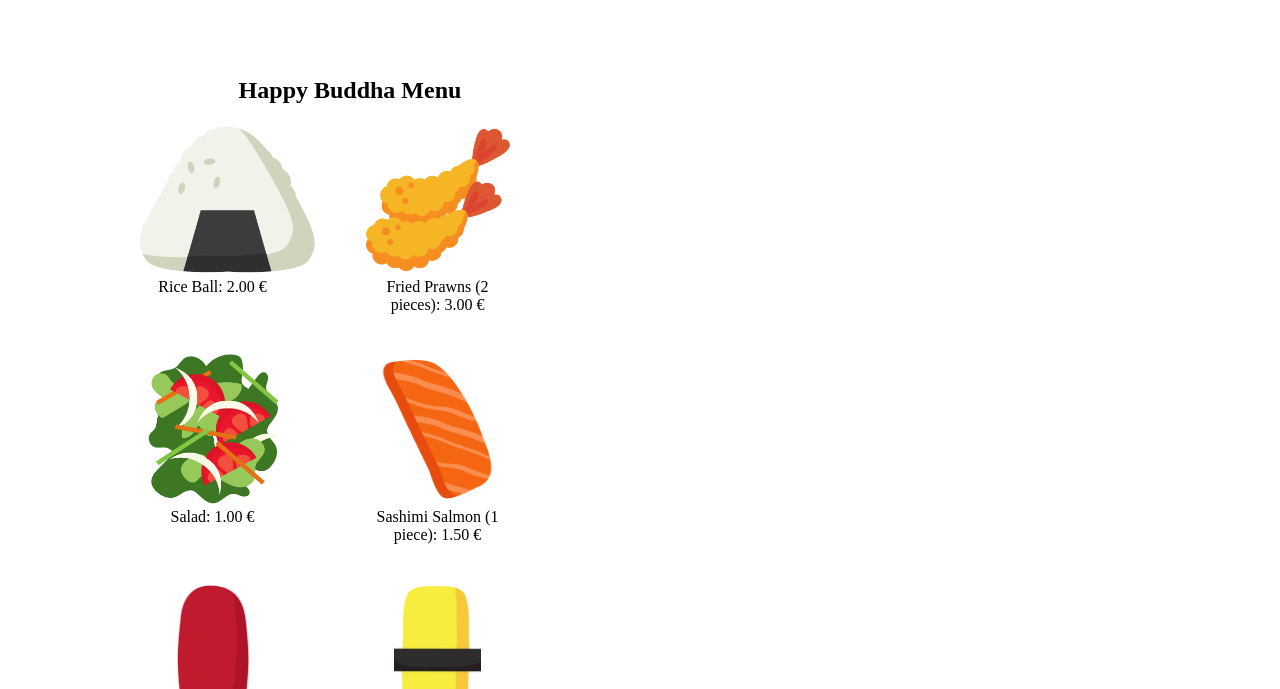
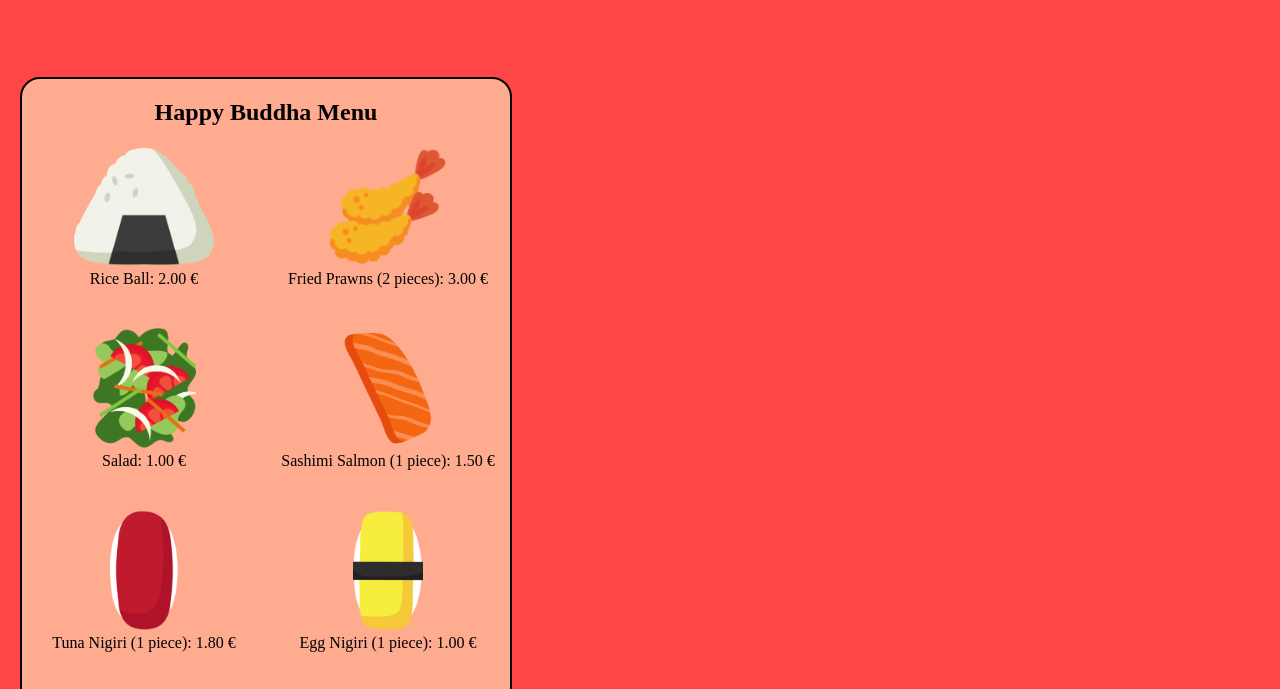
Before and after one commit to vicban14/dynamic-showcase, a plain HTML site: page index.html in a window 1280 px wide. Shown: the part 190-879 px from the top of the page. Drawn offline with Linux system fonts and the light colour scheme; a web font is replaced by a local one.

Commit message:
Add colors to background and menu

```diff
--- a/styles/styles.css
+++ b/styles/styles.css
@@ -1,8 +1,14 @@
 * {
   box-sizing: border-box;
-  margin: 0 20px;
+  margin: 0;
   padding: 0;
   font-family: 'Yeon Sung', normal;
+}
+
+body {
+  width: 100%;
+  background: rgb(255, 70, 70);
+  top: 0;
 }
 
 article {
@@ -20,22 +26,28 @@ h1 + p {
 
 .container {
   display: grid;
-  grid-template-columns: 50% 50%;
+  grid-template-columns: 40% 60%;
 }
 
 .menu {
   text-align: center;
+  background-color: rgb(254, 171, 143);
+  border: solid 2px black;
+  border-radius: 20px;
+  margin-bottom: 50px;
+  padding: 20px 0;
+  margin-left: 20px;
 }
 
 .menu > * > * {
-  margin: 20px;
+  margin: 20px 0;
 }
 
 .menu-container {
   display: grid;
-  grid-template-columns: 45% 45%;
+  grid-template-columns: 50% 50%;
 }
 
 .menu-container > div > img {
-  height: 150px;
+  height: 120px;
 }
```
Also changed, not shown: index.html (+4 -4 lines).
